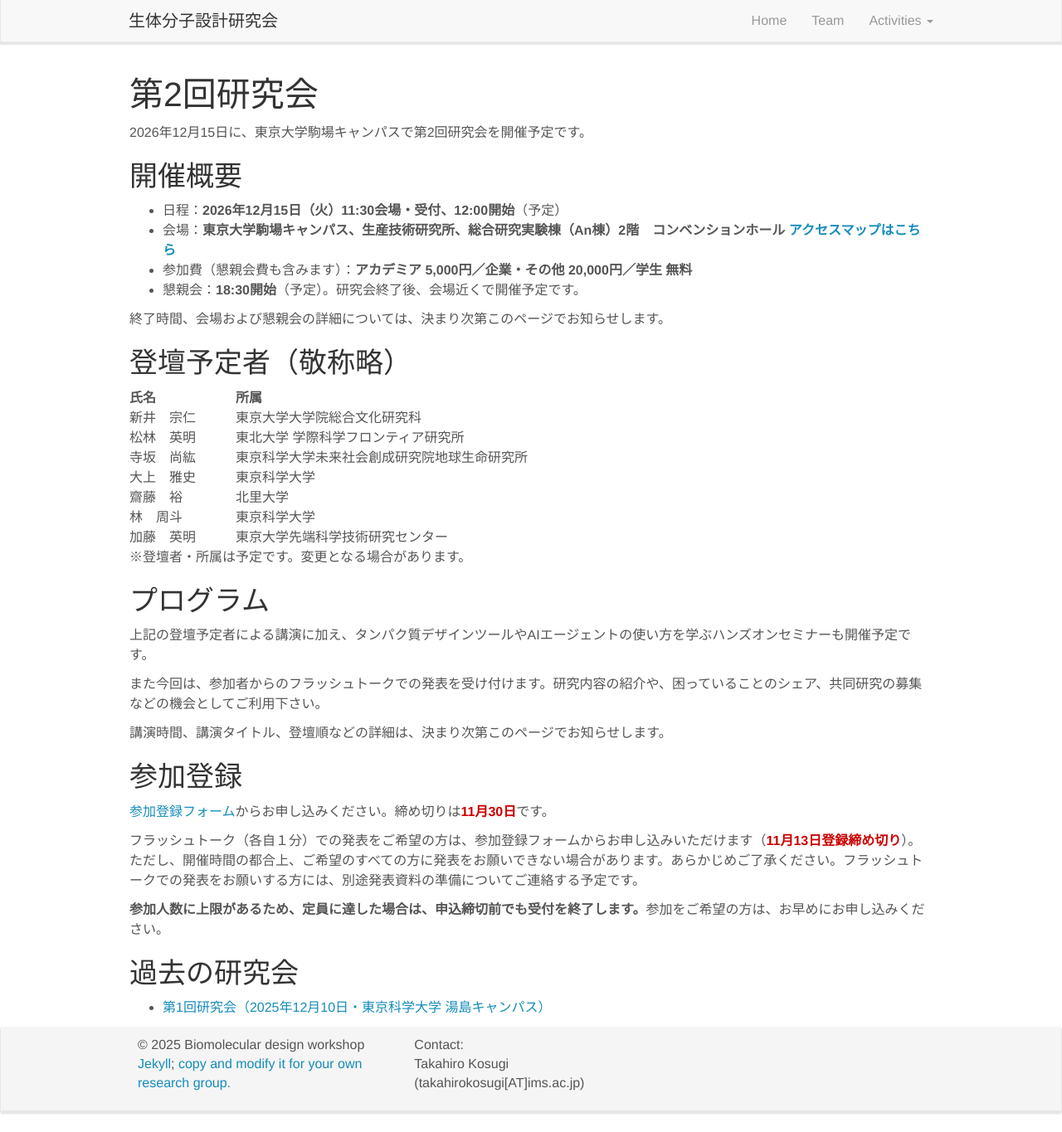
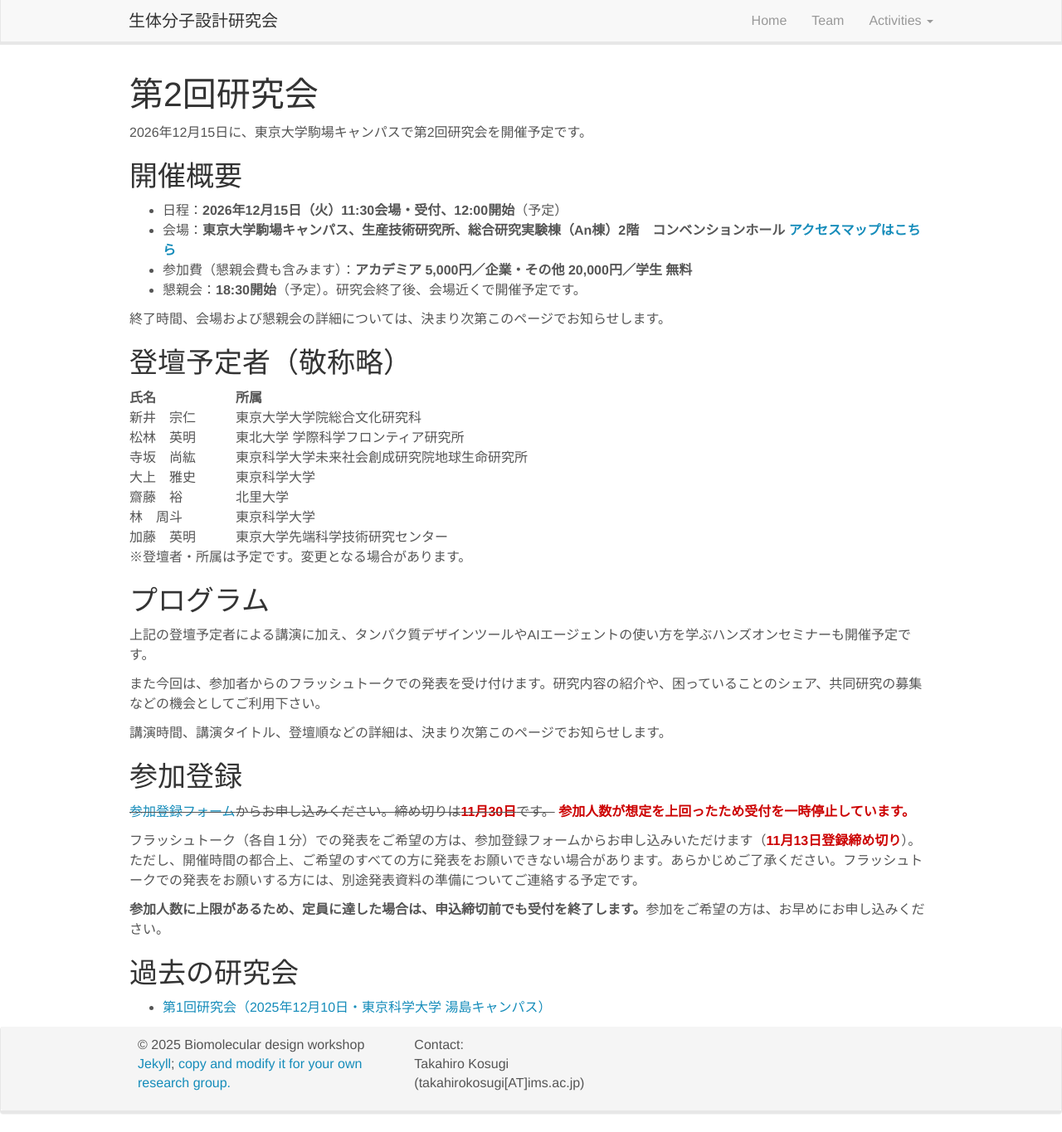
Before and after one commit to biomol-des-ws/biomol-des-ws.github.io, a Jekyll site: the page built from _pages/activities.md, in a window 1280 px wide and 1365 px high. Shown: the whole window at 83% size. Built offline with Jekyll 4.4.1, drawn with Linux system fonts in a browser that asks for light colours; nearby versions of some CDN libraries.

Commit message:
Update activities.md

```diff
--- a/_pages/activities.md
+++ b/_pages/activities.md
@@ -52,7 +52,8 @@ permalink: /activities
 
 ## 参加登録
 
-[参加登録フォーム](https://docs.google.com/forms/d/e/1FAIpQLSec_ruT88BNJ5hjq6JwTZqiTeJ7ZkYNmV7-lABOPTUwS5VJcw/viewform)からお申し込みください。締め切りは<span style="color: #c00; font-weight: bold;">11月30日</span>です。
+<del><a href="https://docs.google.com/forms/d/e/1FAIpQLSec_ruT88BNJ5hjq6JwTZqiTeJ7ZkYNmV7-lABOPTUwS5VJcw/viewform">参加登録フォーム</a>からお申し込みください。締め切りは<span style="color: #c00; font-weight: bold;">11月30日</span>です。</del>
+<strong style="color: #c00;">参加人数が想定を上回ったため受付を一時停止しています。</strong>
 
 フラッシュトーク（各自１分）での発表をご希望の方は、参加登録フォームからお申し込みいただけます（<span style="color: #c00; font-weight: bold;">11月13日登録締め切り</span>）。ただし、開催時間の都合上、ご希望のすべての方に発表をお願いできない場合があります。あらかじめご了承ください。フラッシュトークでの発表をお願いする方には、別途発表資料の準備についてご連絡する予定です。
 
```
